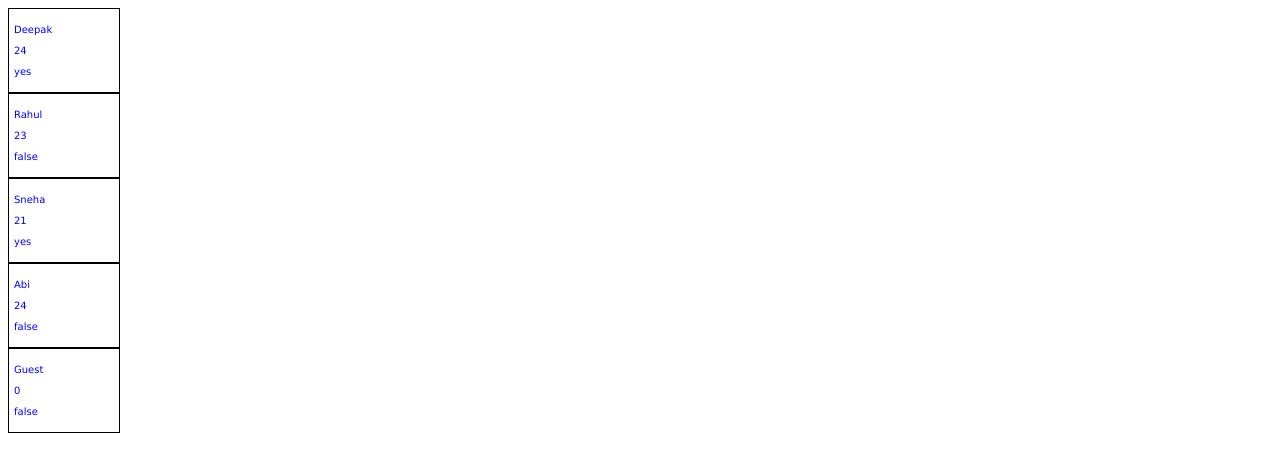
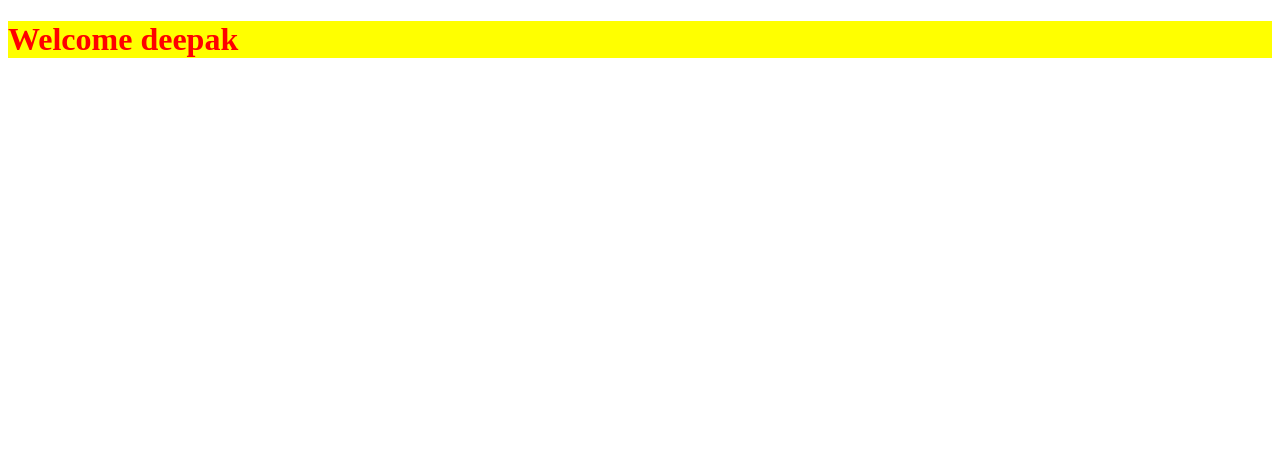
Before and after one commit to Deepak-vkn/React, a React (Vite) app in the folder basicvite/: page / in a window 1280 px wide. Shown: the top 472 px of the page. Built offline with nearby package versions, Linux system fonts and the light colour scheme.

Commit message:
conditional rendering

```diff
--- a/basicvite/src/App.jsx
+++ b/basicvite/src/App.jsx
@@ -3,16 +3,9 @@ import Student from "./Student"
 function App() {
 
  return(
-  <><Student name='Deepak' age={24}  isStudent={true}/>
-  <Student name='Rahul' age={23}  isStudent={false}/>
-  <Student name='Sneha' age={21}  isStudent={true}/>
-  <Student name='Abi' age={24}  isStudent={false}/>
-  <Student/>
-
-  </>
+    <Student islogged={true} name='deepak' ></Student>
 
 )
-
 }
 
 export default App
--- a/basicvite/src/Student.jsx
+++ b/basicvite/src/Student.jsx
@@ -1,25 +1,26 @@
 import PropTypes from 'prop-types'
 
 function Student(props){
+    const loggedtrue=<h1 className='loggedtrue '>Welcome {props.name}</h1>
+    const notlogged=<h1 className='loggedfalse'>please loggin</h1>
 
-    return(
-        <div className="student">
-            <p>{props.name}</p>
-            <p>{props.age}</p>
-            <p>{props.isStudent?'yes':'false'}</p>
-        </div>
-    )
+
+        if(props.islogged){
+        return  loggedtrue
+        }
+        else{
+            return notlogged
+        }
 
 }
+Student.defaultProps={
+    islogged:false,
+    name:'Guest',
+}
+Student.propTypes={
+    islogged:Boolean,
+    name:String
+}
 
-Student.PropTypes={
-    name:PropTypes.string,
-    age:PropTypes.number,
-    isStudent:PropTypes.bool,
-}
-Student.defaultProps={
-    name:'Guest',
-    age:0,
-    isStudent:false,
-}
+
 export  default Student
--- a/basicvite/src/index.css
+++ b/basicvite/src/index.css
@@ -1,8 +1,8 @@
-.student{
-    color:blue;
-    font-family: 'Lucida Sans', 'Lucida Sans Regular', 'Lucida Grande', 'Lucida Sans Unicode', Geneva, Verdana, sans-serif;
-    font-size: 10px;
-    padding: 5px;
-    border: 1px solid black;
-    width:100px;
+.loggedtrue{
+    background-color: yellow;
+    color:red;
 }
+.loggedfalse{
+    background-color: rgb(255, 179, 0);
+    color:rgb(31, 29, 29);
+}
```
